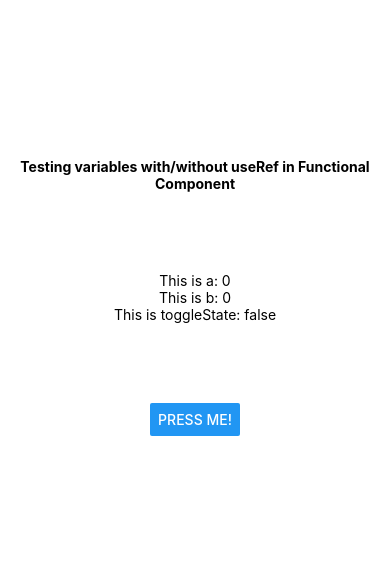
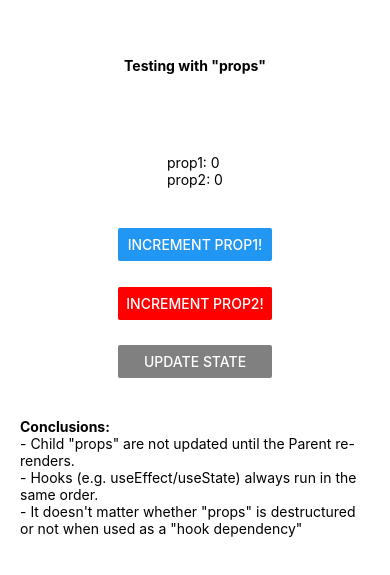
Before and after one commit to husamaf/react-native-examples, a React Native app: screen / in a window 390 px wide. Shown: the part 125-700 px from the top of the page. Built offline with nearby package versions, Linux system fonts and the light colour scheme.

Commit message:
[#ADD] [#FIX] Add "conclusions" to each example + Clean up

```diff
--- a/App.js
+++ b/App.js
@@ -9,7 +9,7 @@ export default function App() {
   return (
     <View style={styles.container}>
       <StatusBar style="auto" />
-      <FunctionalComponentExample />
+      <PropsExample />
     </View>
   );
 }
--- a/screens/ClassComponentExample.js
+++ b/screens/ClassComponentExample.js
@@ -30,12 +30,16 @@ class ClassComponentExample extends React.Component{
   render() {
     return (
       <View style={styles.root}>
-        <Text style={styles.title}>Testing variables in a Class Component</Text>
+        <Text style={styles.title}>Testing with a Class Component</Text>
         <Text>{`This is a: ${this.a}`}</Text>
         <Text>{`This is b: ${this.b}`}</Text>
         <Text>{`This is toggleState: ${this.state.toggleState}`}</Text>
         <View style={styles.buttonContainer}>
-          <Button title={'Press Me!'} onPress={this.buttonHandler}/>
+          <Button title={'Increment & Update!'} onPress={this.buttonHandler}/>
+        </View>
+        <View>
+          <Text style={styles.conclusions}>Conclusions:</Text>
+          <Text>- Instance variables in a Class Component (e.g. "a" & "b") are NOT reset to 0 with every re-render.</Text>
         </View>
       </View>
     );
@@ -43,9 +47,10 @@ class ClassComponentExample extends React.Component{
 };
 
 const styles = StyleSheet.create({
-  root: {flex: 1, justifyContent: 'center', alignItems: 'center'},
+  root: {flex: 1, padding: 20, justifyContent: 'center', alignItems: 'center'},
   title: {marginBottom: 80, fontWeight: 'bold'},
-  buttonContainer: {marginTop: 80}
+  buttonContainer: {height: 150, margin: 40, justifyContent: 'space-between'},
+  conclusions: {fontWeight: 'bold'}
 });
 
 export default ClassComponentExample;
--- a/screens/FunctionalComponentExample.js
+++ b/screens/FunctionalComponentExample.js
@@ -19,21 +19,27 @@ const FunctionalComponentExample = (props) => {
 
   return (
     <View style={styles.root}>
-      <Text style={styles.title}>Testing variables with/without useRef in Functional Component</Text>
+      <Text style={styles.title}>Testing with a Functional Component</Text>
       <Text>{`This is a: ${a}`}</Text>
       <Text>{`This is b: ${b.current}`}</Text>
       <Text>{`This is toggleState: ${toggleState}`}</Text>
       <View style={styles.buttonContainer}>
-        <Button  title={'Press Me!'} onPress={buttonHandler}/>
+        <Button  title={'Increment & Update!'} onPress={buttonHandler}/>
+      </View>
+      <View>
+        <Text style={styles.conclusions}>Conclusions:</Text>
+        <Text>- "a" is always reset to 0 with every re-render.</Text>
+        <Text>- "b" uses "useRef" and so it does not reset to 0 with every re-render.</Text>
       </View>
     </View>
   );
 };
 
 const styles = StyleSheet.create({
-  root: {flex: 1, justifyContent: 'center', alignItems: 'center'},
-  title: {marginBottom: 80, textAlign: 'center', fontWeight: 'bold'},
-  buttonContainer: {marginTop: 80}
+  root: {flex: 1, padding: 20, justifyContent: 'center', alignItems: 'center'},
+  title: {marginBottom: 80, fontWeight: 'bold'},
+  buttonContainer: {height: 150, margin: 40, justifyContent: 'space-between'},
+  conclusions: {fontWeight: 'bold'}
 });
 
 export default FunctionalComponentExample;
--- a/screens/PropsExample.js
+++ b/screens/PropsExample.js
@@ -22,7 +22,7 @@ const Child = props => {
 
 
 
-const PropsDependency = (props) => {
+const PropsExample = (props) => {
   const [toggleState, setToggleState] = useState(false);
 
   let prop1 = useRef(0);
@@ -46,18 +46,25 @@ const PropsDependency = (props) => {
       <Text style={styles.title}>Testing with "props"</Text>
       <Child prop1={prop1.current} prop2={prop2.current}/>
       <View style={styles.buttonContainer}>
-        <Button title={'Update prop1!'} onPress={buttonHandler1}/>
-        <Button title={'Update prop2!'} onPress={buttonHandler2} color={'red'}/>
+        <Button title={'Increment prop1!'} onPress={buttonHandler1}/>
+        <Button title={'Increment prop2!'} onPress={buttonHandler2} color={'red'}/>
         <Button title={'Update State'} onPress={buttonHandler3} color={'gray'}/>
+      </View>
+      <View>
+        <Text style={styles.conclusions}>Conclusions:</Text>
+        <Text>- Child "props" are not updated until the Parent re-renders.</Text>
+        <Text>- Hooks (e.g. useEffect/useState) always run in the same order.</Text>
+        <Text>- It doesn't matter whether "props" is destructured or not when used as a "hook dependency"</Text>
       </View>
     </View>
   );
 };
 
 const styles = StyleSheet.create({
-  root: {flex: 1, justifyContent: 'center', alignItems: 'center'},
+  root: {flex: 1, padding: 20, justifyContent: 'center', alignItems: 'center'},
   title: {marginBottom: 80, fontWeight: 'bold'},
-  buttonContainer: {height: 150, marginTop: 80, justifyContent: 'space-between'}
+  buttonContainer: {height: 150, margin: 40, justifyContent: 'space-between'},
+  conclusions: {fontWeight: 'bold'}
 });
 
-export default PropsDependency;
+export default PropsExample;
```
